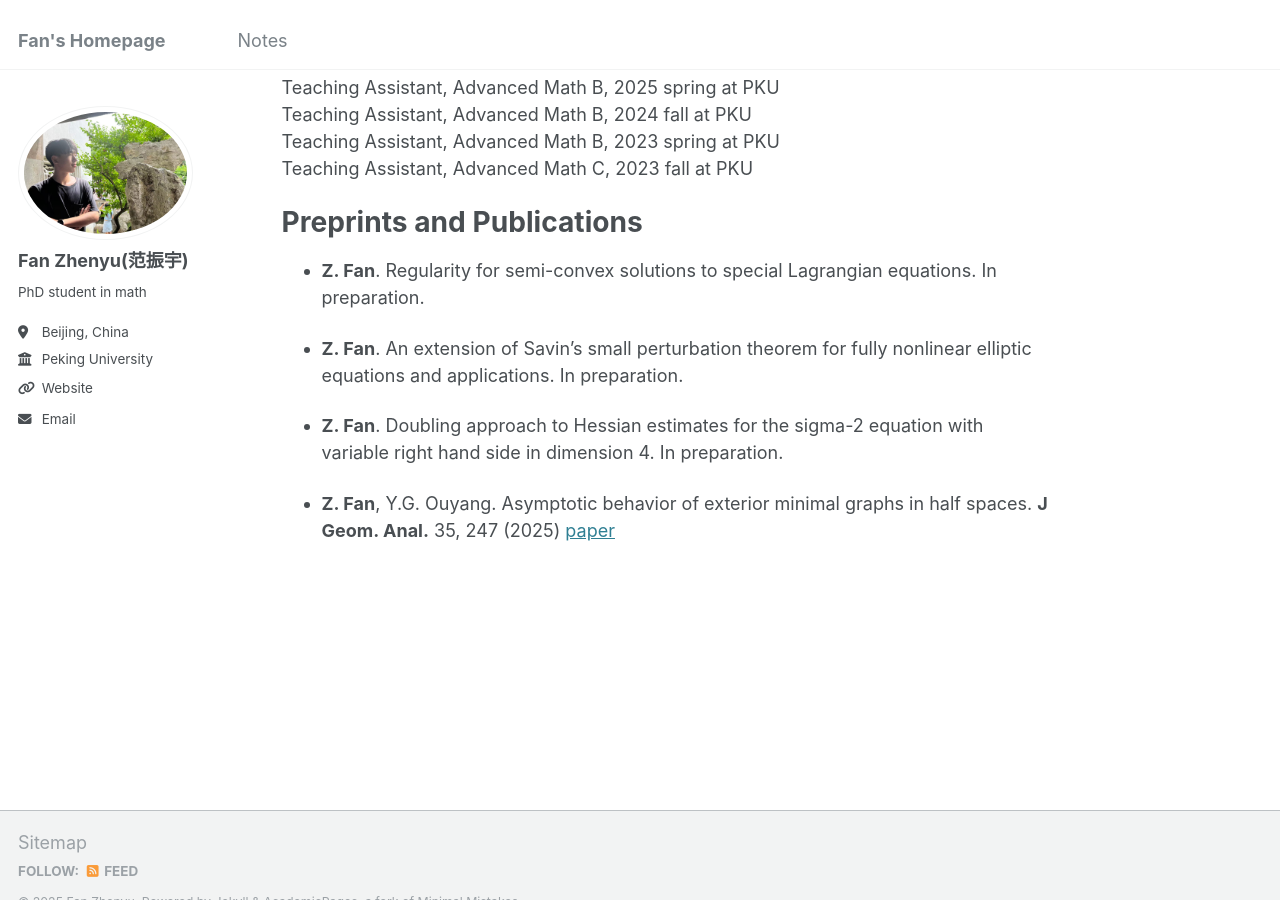
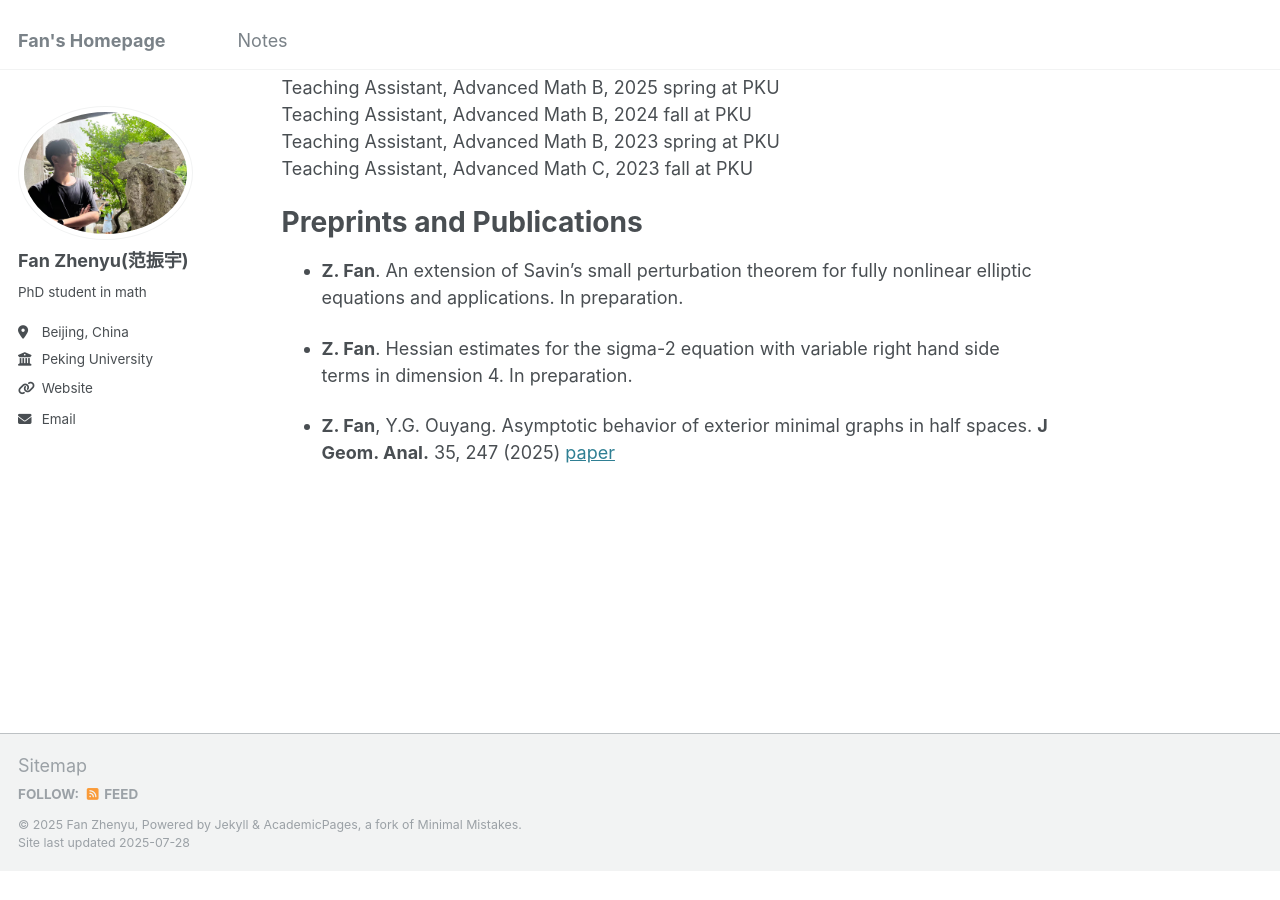
Before and after one commit to fanzymath/fanzymath.github.io, a Jekyll site: the page built from _pages/about.md, in a window 1280 px wide and 900 px high, scrolled down 751 px. Built offline with Jekyll 4.4.1, drawn with Linux system fonts in a browser that asks for light colours; after the commit the page ends 1622 px from its top, so only the background shows below that.

Commit message:
Update about.md

```diff
--- a/_pages/about.md
+++ b/_pages/about.md
@@ -40,10 +40,8 @@ Teaching Assistant, Advanced Math C, 2023 fall at PKU
 
 Preprints and Publications
 ======
-- **Z. Fan**. Regularity for semi-convex solutions to special Lagrangian equations. In preparation.
-
 - **Z. Fan**. An extension of Savin's small perturbation theorem for fully nonlinear elliptic equations and applications. In preparation.
 
-- **Z. Fan**. Doubling approach to Hessian estimates for the sigma-2 equation with variable right hand side in dimension 4. In preparation.
+- **Z. Fan**. Hessian estimates for the sigma-2 equation with variable right hand side terms in dimension 4. In preparation.
 
-- **Z. Fan**, Y.G. Ouyang. Asymptotic behavior of exterior minimal graphs in half spaces. **J Geom. Anal.** 35, 247 (2025) [paper](https://fanzymath.github.io/files/Exterior_Minimal_Graph_25.pdf)
+- **Z. Fan**, Y.G. Ouyang. Asymptotic behavior of exterior minimal graphs in half spaces. **J Geom. Anal.** 35, 247 (2025) [paper](https://doi.org/10.1007/s12220-025-02087-0)
```
